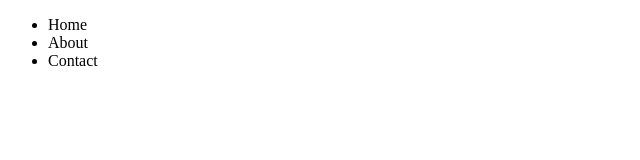
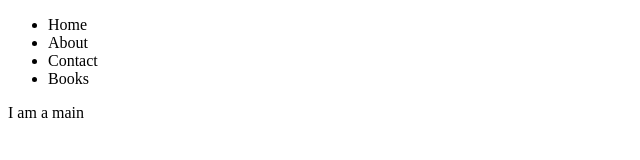
Before and after one commit to feridbedelov/test123, a plain HTML site: page index.html in a window 1280 px wide. Shown: the whole page, without its empty margins (0-640 px from the left). Drawn offline with Linux system fonts and the light colour scheme.

Commit message:
add main

```diff
--- a/index.html
+++ b/index.html
@@ -12,7 +12,11 @@
       <li>Home</li>
       <li>About</li>
       <li>Contact</li>
+      <li>Books</li>
     </ul>
   </nav>
+  <main>
+    I am a main
+  </main>
 </body>
 </html>
```
